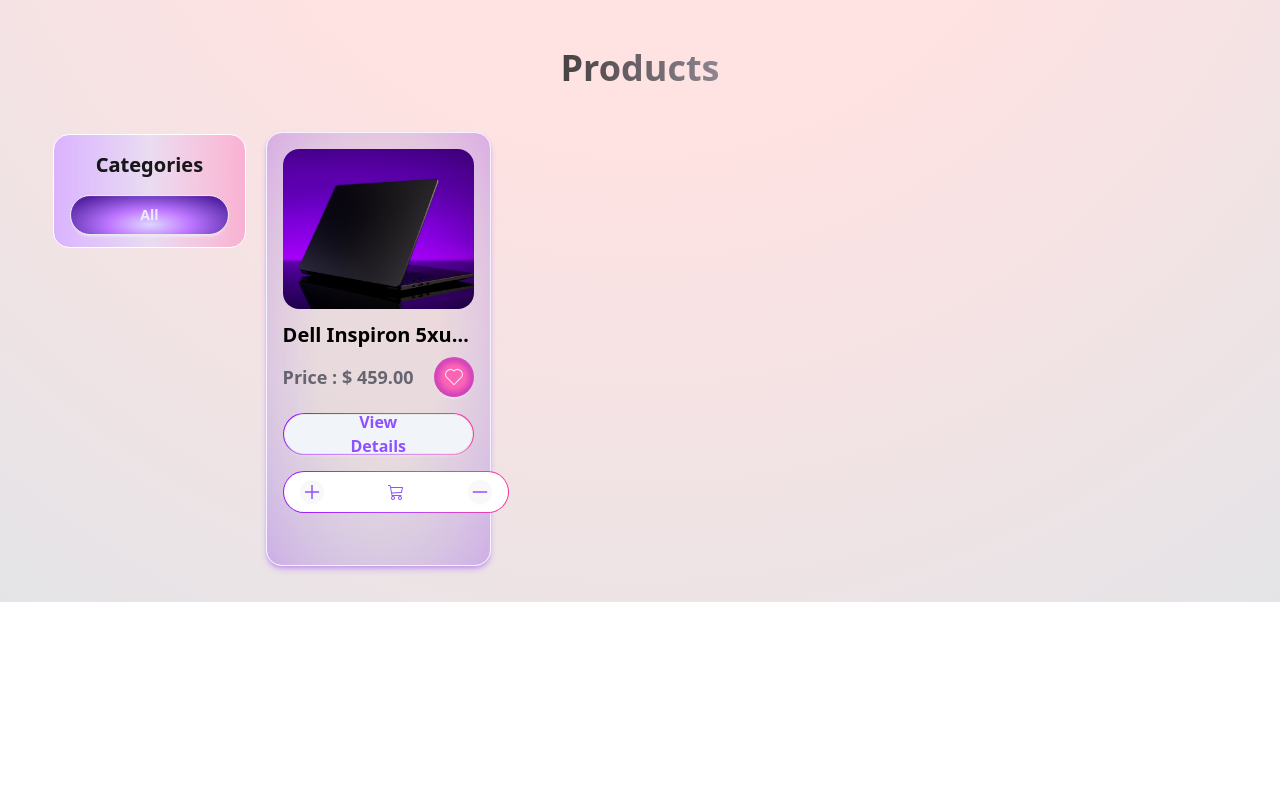
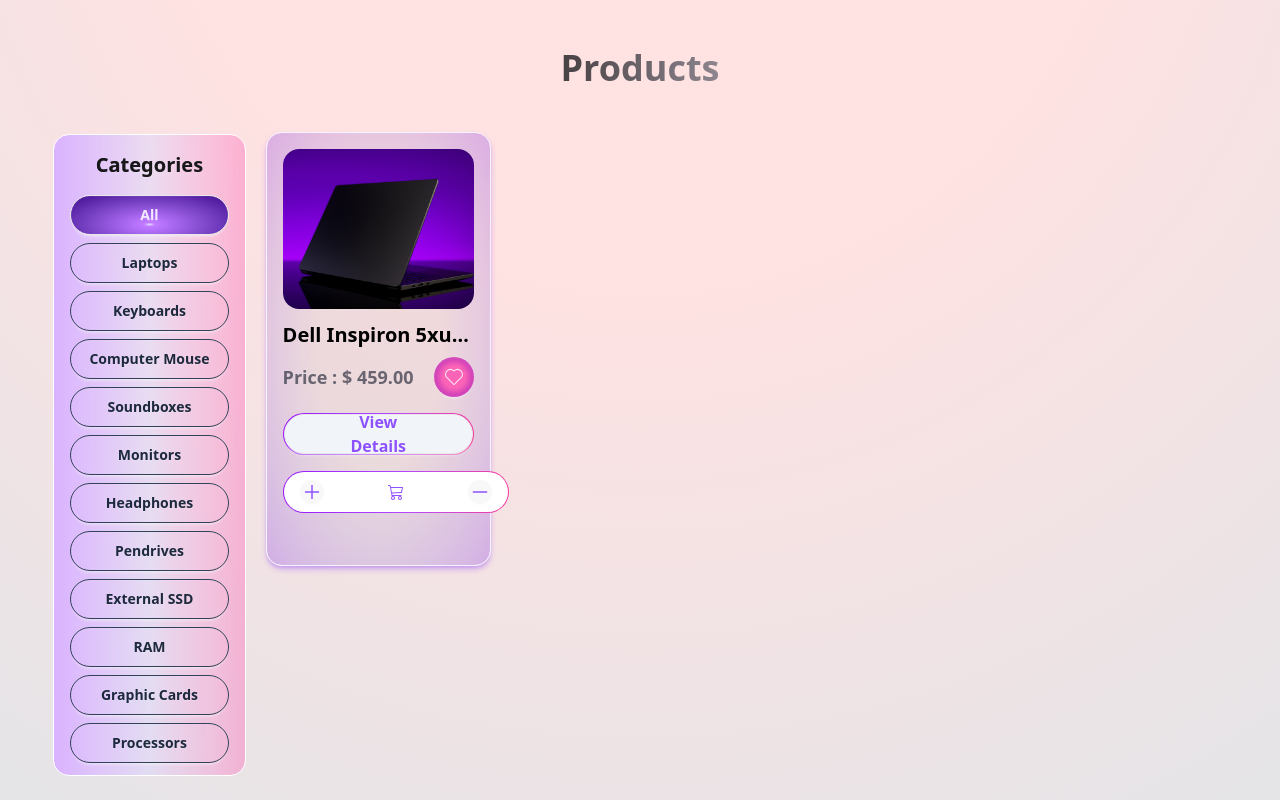
Before and after one commit to rakib-hasan-78/price-cart, a React (Vite) app: page / in a window 1280 px wide. Shown: the part 1174-1974 px from the top of the page. Before the commit the page ends 1776 px from the top, so only its background shows below. Built offline with nearby package versions, Linux system fonts and the light colour scheme; a web font is replaced by a local one.

Commit message:
button activation completed

```diff
--- a/src/Components/Categories/Categories.jsx
+++ b/src/Components/Categories/Categories.jsx
@@ -1,6 +1,23 @@
-import React from 'react';
+import React, { useEffect, useState } from 'react';
+import { useLoaderData } from 'react-router-dom';
+import CtBtn from '../CtBtn/CtBtn';
 
-const Categories = () => {
+const Categories = ({categories, setCategories}) => {
+    const products = useLoaderData();
+    const [itemCategory, setItemCategory] = useState([])
+
+    useEffect(()=>{
+
+        const categoryList = ['all', ...new Set(products.map(product=>product.category))];
+        setItemCategory(categoryList);
+
+    }, [products , setItemCategory])
+
+    const categoryHandler = (category)=>{
+        setCategories(category)
+    }
+
+
     return (
         <div
             className='w-2/12 border py-3 secondary-bg-gradient flex flex-wrap xxs:flex-row lg:flex-col items-center justify-center space-y-3 mt-3.5'
@@ -11,11 +28,11 @@
             categories
             </h4>
             <div className='w-full h-auto flex xxs:flex-row lg:flex-col space-y-2 px-4'>
-                <button className='btn btn-wide rounded-full bg-radial-[at_50%_75%] from-violet-200  via-purple-400 via-35% to-violet-900 to-90% text-violet-100 capitalize'
-                >
-                    all
-                </button>
-
+            {
+                itemCategory?.map(category=>{
+                  return  <CtBtn key={category} name={category} isActive={categories === category} OnClick={()=>categoryHandler(category)} />
+                })
+            }
             </div>
         </div>
 
--- /dev/null
+++ b/src/Components/CtBtn/CtBtn.jsx
@@ -0,0 +1,17 @@
+import React from 'react';
+
+const CtBtn = ({name , isActive, OnClick}) => {
+    const categoryHandler = e=>{
+        e.preventDefault();
+        OnClick();
+    }
+    return (
+        <button
+        onClick={categoryHandler}
+        className={`btn btn-wide rounded-full ${isActive ? `bg-radial-[at_50%_75%] from-violet-200  via-purple-400 via-5% to-violet-900 to-90% text-purple-100 font-bold`:` bg-transparent border-slate-700 text-slate-800`} capitalize font-sans`}>
+            {name}
+        </button>
+    );
+};
+
+export default CtBtn;
--- a/src/Components/Products/Products.jsx
+++ b/src/Components/Products/Products.jsx
@@ -20,9 +20,9 @@
             {/* products ' management division */}
             <div className='w-full h-auto flex flex-col lg:flex-row xxs:items-center  lg:items-start justify-center py-3 gap-5'>
                 {/* categories management */}
-                <Categories />
+                <Categories categories={categories} setCategories={setCategories} />
                 {/* product base */}
-                <ProductBase />
+                <ProductBase categories={categories} />
             </div>
 
         </div>
```
